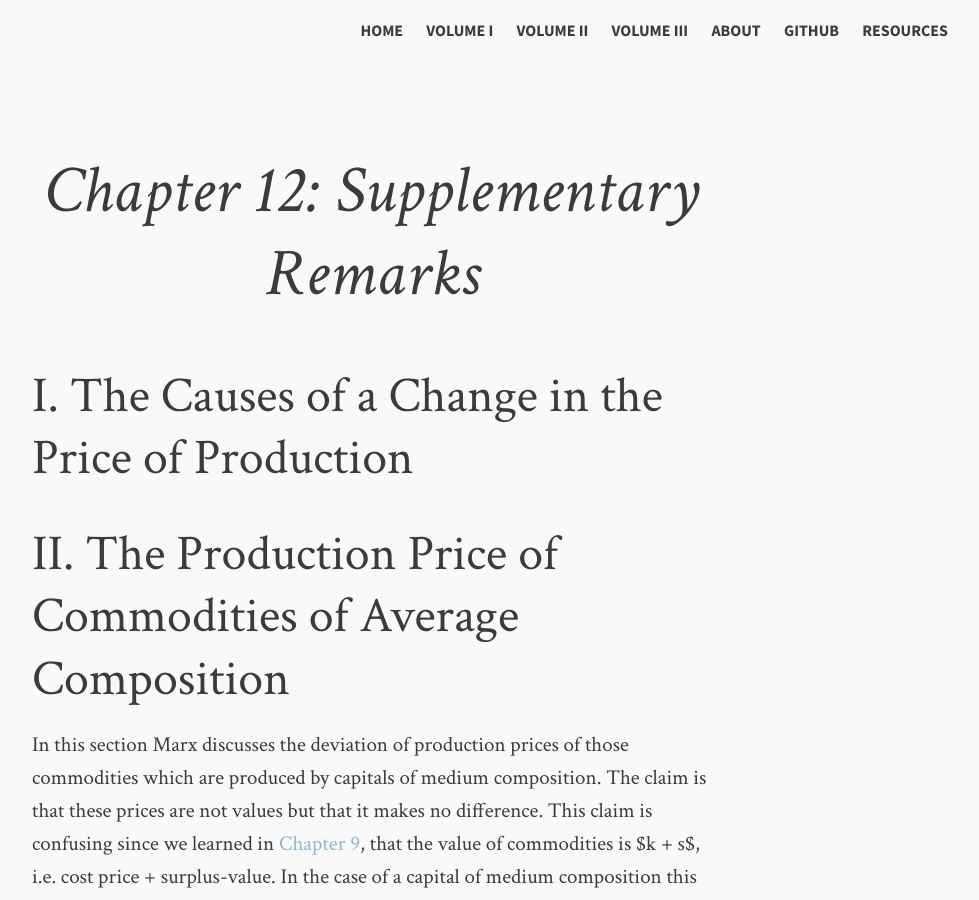
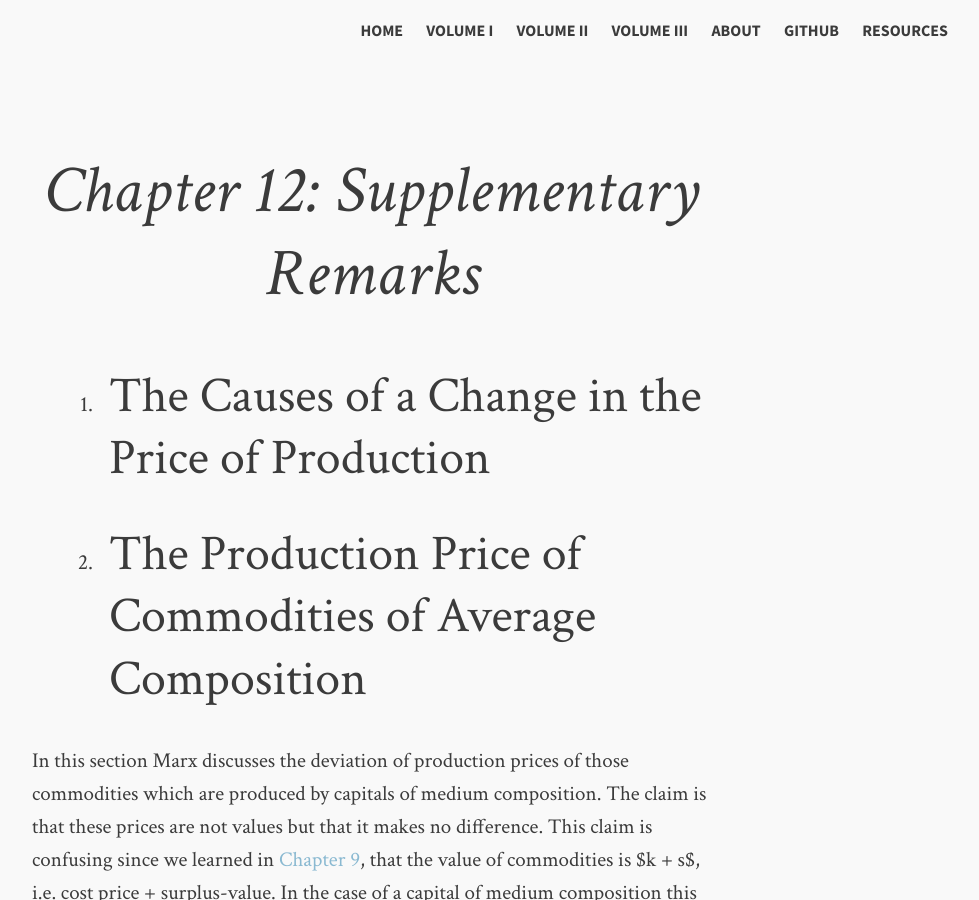
Before and after one commit to readingcapital/readingcapital.github.io, a Jekyll site: the page built from volume-3/chapter-12-commentary.md, in a window 1280 px wide and 900 px high. Shown: the whole window, without its empty margins (268-1247 px from the left). Built offline with Jekyll 4.4.1, drawn with Linux system fonts in a browser that asks for light colours; comment, search, counter and statistics services are not loaded; some of the changed text lies outside the part shown.

Commit message:
headings fixup

```diff
--- a/volume-3/chapter-12-commentary.md
+++ b/volume-3/chapter-12-commentary.md
@@ -3,10 +3,10 @@ title: Chapter 12&#58; Supplementary Remarks
 layout: page
 ---
 
-I. The Causes of a Change in the Price of Production
+1. The Causes of a Change in the Price of Production
 ----------------------------------------------------
 
-II. The Production Price of Commodities of Average Composition
+2. The Production Price of Commodities of Average Composition
 -------------------------------------------------------------
 
 In this section Marx discusses the deviation of production prices of those commodities which are produced by capitals of medium composition. The claim is that these prices are not values but that it makes no difference. This claim is confusing since we learned in [Chapter 9](chapter-09-commentary), that the value of commodities is $k + s$, i.e. cost price + surplus-value. In the case of a capital of medium composition this coincides with $k + p$.
```
Also changed, not shown: other parts of volume-3/chapter-12-commentary.md (+1 -1 lines).
